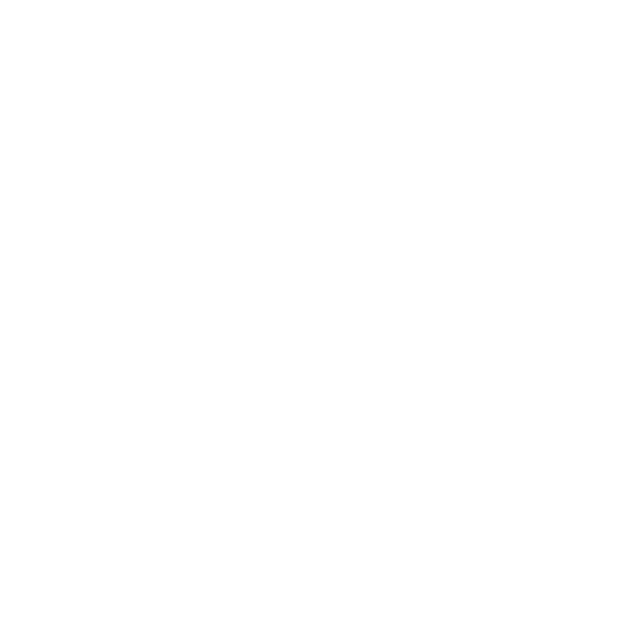
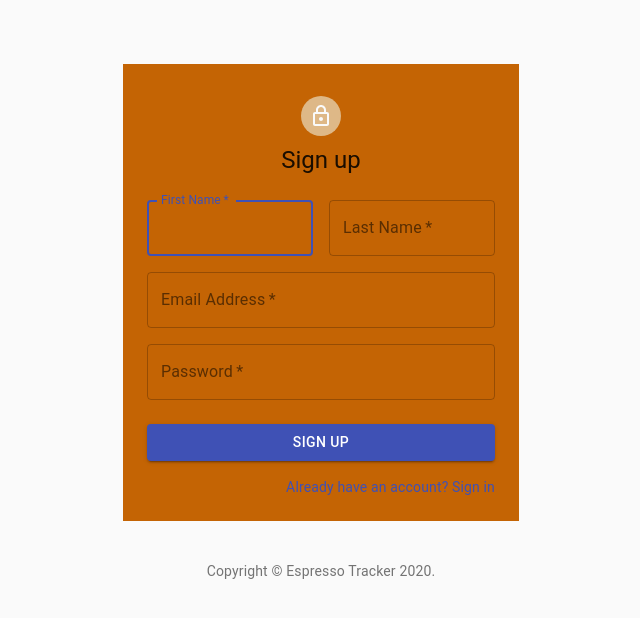
Before and after one commit to samueljmillward/espresso, a React (Create React App) app: page /register in a window 1280 px wide. Shown: the top 618 px of the page, without its empty margins (319-959 px from the left). Built offline with nearby package versions, Linux system fonts and the light colour scheme.

Commit message:
Register form

```diff
--- a/src/App.js
+++ b/src/App.js
@@ -1,21 +1,21 @@
 import React from 'react';
 
-import GlobalStyle from './styles/GlobalStyle';
 import Home from './pages/home';
 import Login from './pages/login';
+import Beans from './pages/beans';
+import Register from './pages/register';
+
 import { BrowserRouter as Router, Switch, Route } from 'react-router-dom';
-
-import { StyledApp } from './styles/StyledApp';
 
 const App = () => {
   return (
     <Router>
-      <GlobalStyle />
-      <StyledApp>
-        {/* <Login /> */}
+      <Switch>
         <Route path="/" exact component={Home} />
+        <Route path="/beans" exact component={Beans} />
         <Route path="/login" component={Login} />
-      </StyledApp>
+        <Route path="/register" component={Register} />
+      </Switch>
     </Router>
   );
 };
--- a/src/elements/Navbar.js
+++ b/src/elements/Navbar.js
@@ -17,7 +17,7 @@ const Navbar = () => {
       </Icon>
 
       <Menu isOpen={isOpen}>
-        <MenuLink href="">My Beans</MenuLink>
+        <MenuLink href="/beans">My Beans</MenuLink>
         <MenuLink href="">Pull A Shot</MenuLink>
         <MenuLink href="/login">Login</MenuLink>
       </Menu>
--- a/src/pages/beans.js
+++ b/src/pages/beans.js
@@ -0,0 +1,19 @@
+import React from 'react';
+
+import GlobalStyle from '../styles/GlobalStyle';
+import Navbar from '../elements/Navbar';
+
+import { StyledApp } from '../styles/StyledApp';
+
+const Home = () => {
+  return (
+    <>
+      <GlobalStyle />
+      <StyledApp>
+        <Navbar />
+      </StyledApp>
+    </>
+  );
+};
+
+export default Home;
--- a/src/pages/login.js
+++ b/src/pages/login.js
@@ -1,12 +1,17 @@
 import React from 'react';
+import { Link as RouterLink } from 'react-router-dom';
 import { Button, TextField, Grid, InputAdornment } from '@material-ui/core';
 import { AccountCircle, LockRounded } from '@material-ui/icons';
+import { StyledApp } from '../styles/StyledApp';
+import GlobalStyle from '../styles/GlobalStyle';
 
 import espresso from '../images/espresso.jpg';
 
 const Login = () => {
   return (
     <div>
+      <GlobalStyle />
+      <StyledApp>
         <Grid container style={{ minheight: '100vh' }}>
           <Grid
             container
@@ -57,7 +62,9 @@ const Login = () => {
               <Button variant="contained" style={{ marginBottom: '.2rem' }}>
                 Log In
               </Button>
-            <Button variant="outlined">Register</Button>
+              <Button variant="outlined" component={RouterLink} to="/register">
+                Register
+              </Button>
             </div>
             <Grid item>
               <Button variant="outlined">Forgot Password?</Button>
@@ -77,6 +84,7 @@ const Login = () => {
             />
           </Grid>
         </Grid>
+      </StyledApp>
     </div>
   );
 };
--- /dev/null
+++ b/src/pages/register.js
@@ -0,0 +1,134 @@
+import React from 'react';
+import Avatar from '@material-ui/core/Avatar';
+import Button from '@material-ui/core/Button';
+import CssBaseline from '@material-ui/core/CssBaseline';
+import TextField from '@material-ui/core/TextField';
+import Link from '@material-ui/core/Link';
+import Grid from '@material-ui/core/Grid';
+import Box from '@material-ui/core/Box';
+import LockOutlinedIcon from '@material-ui/icons/LockOutlined';
+import Typography from '@material-ui/core/Typography';
+import { makeStyles } from '@material-ui/core/styles';
+import Container from '@material-ui/core/Container';
+
+function Copyright() {
+  return (
+    <Typography variant="body2" color="textSecondary" align="center">
+      {'Copyright © '}
+      <Link color="inherit" href="">
+        Espresso Tracker
+      </Link>{' '}
+      {new Date().getFullYear()}
+      {'.'}
+    </Typography>
+  );
+}
+
+const useStyles = makeStyles((theme) => ({
+  paper: {
+    marginTop: theme.spacing(8),
+    display: 'flex',
+    flexDirection: 'column',
+    alignItems: 'center',
+    background: '#c46404',
+    padding: '24px',
+  },
+  avatar: {
+    margin: theme.spacing(1),
+    backgroundColor: 'burlywood',
+  },
+  form: {
+    width: '100%',
+    marginTop: theme.spacing(3),
+  },
+  submit: {
+    margin: theme.spacing(3, 0, 2),
+  },
+}));
+
+export default function Register() {
+  const classes = useStyles();
+
+  return (
+    <Container component="main" maxWidth="xs">
+      <CssBaseline />
+      <div className={classes.paper}>
+        <Avatar className={classes.avatar}>
+          <LockOutlinedIcon />
+        </Avatar>
+        <Typography component="h1" variant="h5">
+          Sign up
+        </Typography>
+        <form className={classes.form} noValidate>
+          <Grid container spacing={2}>
+            <Grid item xs={12} sm={6}>
+              <TextField
+                autoComplete="fname"
+                name="firstName"
+                variant="outlined"
+                required
+                fullWidth
+                id="firstName"
+                label="First Name"
+                autoFocus
+              />
+            </Grid>
+            <Grid item xs={12} sm={6}>
+              <TextField
+                variant="outlined"
+                required
+                fullWidth
+                id="lastName"
+                label="Last Name"
+                name="lastName"
+                autoComplete="lname"
+              />
+            </Grid>
+            <Grid item xs={12}>
+              <TextField
+                variant="outlined"
+                required
+                fullWidth
+                id="email"
+                label="Email Address"
+                name="email"
+                autoComplete="email"
+              />
+            </Grid>
+            <Grid item xs={12}>
+              <TextField
+                variant="outlined"
+                required
+                fullWidth
+                name="password"
+                label="Password"
+                type="password"
+                id="password"
+                autoComplete="current-password"
+              />
+            </Grid>
+          </Grid>
+          <Button
+            type="submit"
+            fullWidth
+            variant="contained"
+            color="primary"
+            className={classes.submit}
+          >
+            Sign Up
+          </Button>
+          <Grid container justify="flex-end">
+            <Grid item>
+              <Link href="#" variant="body2">
+                Already have an account? Sign in
+              </Link>
+            </Grid>
+          </Grid>
+        </form>
+      </div>
+      <Box mt={5}>
+        <Copyright />
+      </Box>
+    </Container>
+  );
+}
```
Lines whose indentation alone changed are shown as unchanged.
